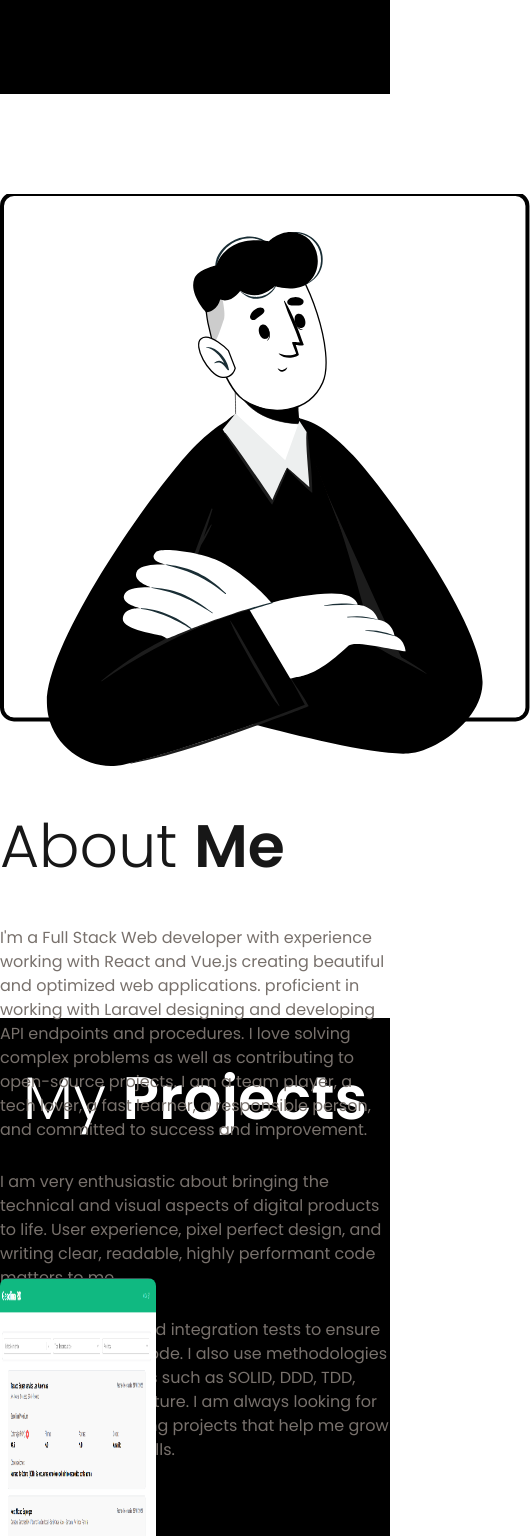
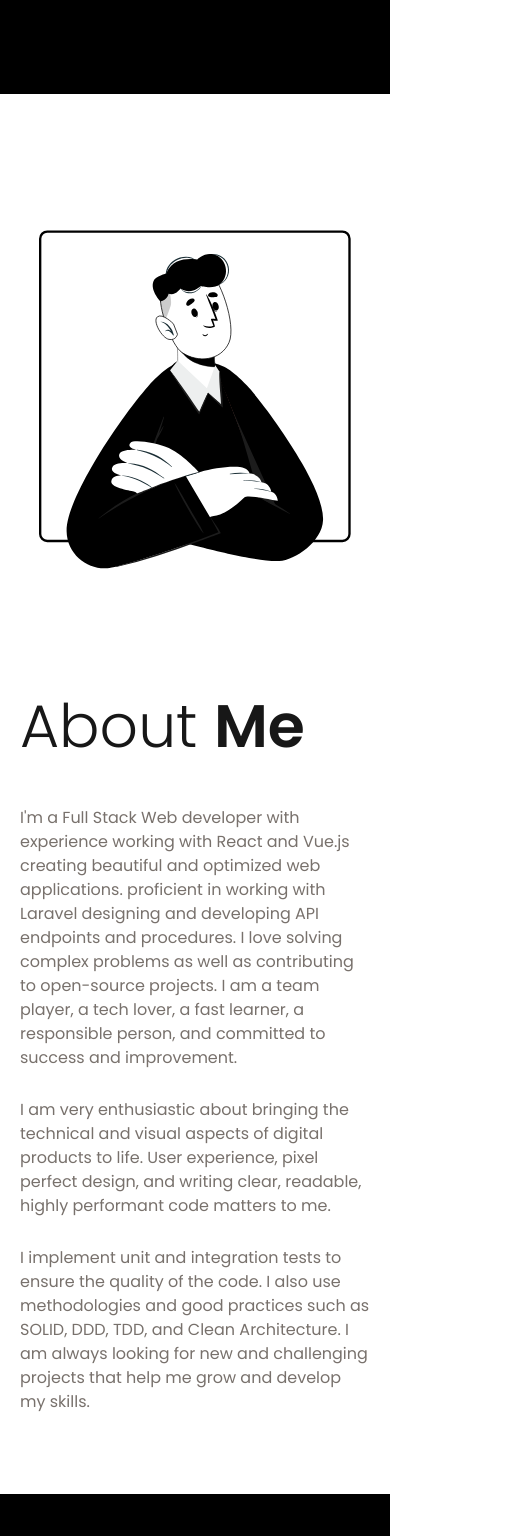
Before and after one commit to sam1330/portolio-mono, a Next.js app: page / in a window 390 px wide. Shown: the part 6650-8186 px from the top of the page, 530 px wide, since content can reach past the window. Built offline with nearby package versions, Linux system fonts and the light colour scheme.

Commit message:
about me and projects responsive

```diff
--- a/src/components/AboutMe.tsx
+++ b/src/components/AboutMe.tsx
@@ -1,14 +1,36 @@
+'use client'
+
+import { useEffect, useState } from "react";
 import MeIcon from "./Icons/MeIcon";
 
 const AboutMe = () => {
+  const [windowSize, setWindowSize] = useState({
+    width: 0,
+    height: 0,
+  });
+
+  useEffect(() => {
+    function handleResize() {
+      setWindowSize({
+        width: window.innerWidth,
+        height: window.innerHeight,
+      });
+    }
+
+    window.addEventListener('resize', handleResize);
+    handleResize();
+
+    return () => window.removeEventListener('resize', handleResize);
+
+  }, []);
   return (
-    <div className="w-full h-screen min-h-[700px] flex justify-center md:h-4/5 items-center ">
-      <div className="w-full h-full min-h-[700px] md:w-3/4 flex flex-col md:flex-row justify-between relative pt-[100px]">
-        <div className="d-inline-block">
-          <MeIcon />
+    <div className="w-full min-h-[700px] flex justify-center md:h-4/5 items-center ">
+      <div className="w-full h-full min-h-[700px] md:w-3/4 flex flex-col md:flex-row justify-between relative pt-5 md:pt-[100px]">
+        <div className="md:d-inline-block flex justify-center items-center">
+          <MeIcon width={windowSize.width > 565 ? 530 : '80%' } height={windowSize.height > 565 ? 572 : '80%'} />
         </div>
-        <div className="w-full md:w-[55%]">
-          <h1 className="mt-10 text-6xl font-light leading-[5rem] mb-10">
+        <div className="w-full px-5 md:w-[55%]">
+          <h1 className="md:mt-10 text-6xl font-light leading-[5rem] mb-10">
             About <span className="font-semibold">Me</span>
           </h1>
           <p className=" text-stone-500 mb-7">
--- a/src/components/Icons/MeIcon.tsx
+++ b/src/components/Icons/MeIcon.tsx
@@ -1,5 +1,5 @@
-const MeIcon = () => (
-    <svg width="530" height="572" viewBox="0 0 530 572" fill="none" xmlns="http://www.w3.org/2000/svg">
+const MeIcon = ({ width = 530, height = 572 }: { width?: string | number; height?: number | string }) => (
+    <svg width={width} height={height} viewBox="0 0 530 572" fill="none" xmlns="http://www.w3.org/2000/svg">
 <path d="M515.447 0H14C7.37258 0 2 5.37261 2 12V513.447C2 520.074 7.37261 525.447 14 525.447H515.447C522.074 525.447 527.447 520.074 527.447 513.447V12C527.447 5.37258 522.074 0 515.447 0Z" stroke="black" stroke-width="4" strokeMiterlimit="10"/>
 <path d="M113.085 526.403H387.62C388.773 515.912 346.721 292.825 297.324 221.108C291.716 212.969 243.71 207.047 226.087 227.292C132.734 334.5 110.83 523.833 113.085 526.403Z" fill="black"/>
 <path d="M303.835 239.622C311.627 259.809 341.023 330.584 357 381.378C367.721 415.465 371.803 444.073 374.149 451.59C374.149 451.59 293.088 425.552 274.836 425.507C246.728 425.437 201.638 484.145 212.699 491.496C230.086 503.063 312.967 542.399 379.154 554.748C415.131 561.464 482.921 515.733 477.563 479.377C470.046 428.353 377.84 293.857 342.76 255.72C324.547 235.924 294.337 215.02 303.835 239.622Z" fill="#FF9581"/>
--- a/src/components/Projects.tsx
+++ b/src/components/Projects.tsx
@@ -6,15 +6,15 @@ import CarWorkshop from "@/components/Icons/Car workshop.png"
 
 const Projects = () => {
   return (
-    <div className="w-full flex justify-center mt-20 bg-black text-white pb-20">
+    <div className="w-full flex justify-center mt-20 bg-black text-white pb-20 px-5 md:px-0">
       <div className="w-full md:w-full flex flex-col d-inline-block items-center">
-        <h1 className="mt-10 mb-10 text-6xl font-light leading-[5rem]">
+        <h1 className="mt-10 md:mb-10 text-6xl font-light leading-[5rem]">
           My <span className="font-semibold">Projects</span>
         </h1>
 
         {/* PROJECT 1 */}
-        <div className="w-full h-full min-h-[600px] md:w-3/4 flex flex-col md:flex-row justify-between relative pt-[100px]">
-          <div className="d-inline-block w-[40%] h-[400px] rounded-lg">
+        <div className="w-full h-full min-h-[600px] md:w-3/4 flex flex-col md:flex-row justify-between relative pt-10 md:pt-[100px]">
+          <div className="d-inline-block md:w-[40%] md:h-[400px] rounded-lg">
             <Image
               src={GasRD}
               alt="Gasolina RD"
@@ -24,7 +24,7 @@ const Projects = () => {
             />
           </div>
           <div className="w-full md:w-[50%]">
-            <h1 className="mt-10 text-6xl font-light leading-[5rem] mb-10">
+            <h1 className="md:mt-10 text-6xl font-light leading-[5rem] mb-10">
               Gasolina RD
             </h1>
             <p className=" text-stone-500 mb-7 text-lg">
@@ -43,9 +43,9 @@ const Projects = () => {
           </div>
         </div>
         {/* PROJECT 2 */}
-        <div className="w-full h-full min-h-[600px] md:w-3/4 flex flex-col md:flex-row justify-between relative">
+        <div className="w-full h-full min-h-[600px] md:w-3/4 flex flex-col-reverse md:flex-row justify-between relative pt-[100px]">
           <div className="w-full md:w-[50%]">
-            <h1 className="mt-10 text-6xl font-light leading-[5rem] mb-10">
+            <h1 className="md:mt-10 text-6xl font-light leading-[5rem] mb-10">
               Traveler
             </h1>
             <p className=" text-stone-500 mb-7 text-lg">
@@ -62,7 +62,7 @@ const Projects = () => {
               MySQl and GraphQL.
             </p>
           </div>
-          <div className="d-inline-block w-[40%] h-[400px] rounded-lg">
+          <div className="d-inline-block  md:w-[40%] md:h-[400px] rounded-lg">
             <Image
               src={Traveler}
               alt="Traveler"
@@ -73,8 +73,8 @@ const Projects = () => {
           </div>
         </div>
         {/* PROJECT 3 */}
-        <div className="w-full h-full min-h-[600px] md:w-3/4 flex flex-col md:flex-row justify-between relative">
-          <div className="d-inline-block w-[40%] h-[400px] rounded-lg">
+        <div className="w-full h-full min-h-[600px] md:w-3/4 flex flex-col md:flex-row justify-between relative pt-[80px]">
+          <div className="d-inline-block md:w-[40%] md:h-[400px] rounded-lg">
             <Image
               src={CarWorkshop}
               alt="Car Workshop POS"
@@ -84,7 +84,7 @@ const Projects = () => {
             />
           </div>
           <div className="w-full md:w-[50%]">
-            <h1 className="mt-10 text-6xl font-light leading-[5rem] mb-10">
+            <h1 className="md:mt-10 text-6xl font-light leading-[5rem] mb-10">
               Point of sale
             </h1>
             <p className=" text-stone-500 mb-7 text-lg">
```
Also changed, not shown: src/components/MySkills.tsx (+0 -7 lines).
